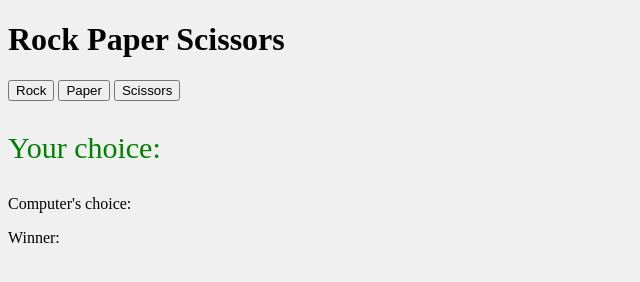
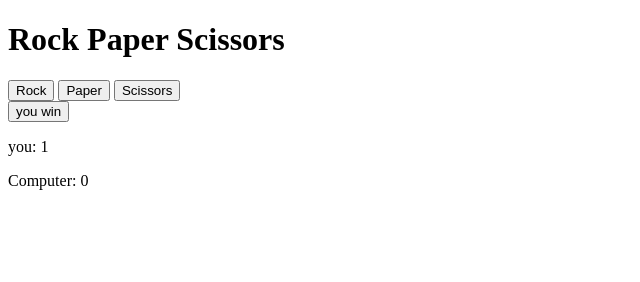
Before and after one commit to Taj-mim/JAVASCRIPT-, a plain HTML site: page Rock paper scissor game/index.html in a window 1280 px wide. Both pictures are taken after a click on the button "Rock". Shown: the whole page, without its empty margins (0-640 px from the left). Drawn offline with Linux system fonts and the light colour scheme; files that its build step writes are made by us from their sources; files whose address does not match are found by name.

Commit message:
build all the logic and structure except styling of rock,paper,scissors game

```diff
--- a/Rock paper scissor game/index.html
+++ b/Rock paper scissor game/index.html
@@ -9,15 +9,15 @@
 <body>
     <div class="container">
         <h1>Rock Paper Scissors</h1>
-        <div class="choices">
-            <button id="rock">Rock</button>
-            <button id="paper">Paper</button>
-            <button id="scissors">Scissors</button>
-        </div>
+            <button class="choices" id="1" value="rock">Rock</button>
+            <button class="choices" id="2" value="paper">Paper</button>
+            <button class="choices" id="3" value="scissors">Scissors</button>
+            <br>
+            <button id="user-choice">Pick a choice</button>
         <div class="result">
-            <p id="user-choice">Your choice: </p>
-            <p id="computer-choice">Computer's choice: </p>
-            <p id="winner">Winner: </p>
+            <p id="you">You: 0</p>
+            <p id="computer">Computer: 0</p>
+
         </div>
     </div>
     <script src="script.js"></script>
--- /dev/null
+++ b/Rock paper scissor game/script.js
@@ -0,0 +1,41 @@
+//let body=document.querySelector('body');
+
+let game=["rock","paper","scissors"];
+let btn=document.querySelectorAll(".choices");
+let btn1=document.getElementById("user-choice");
+let you=document.querySelector("#you");
+let your_score=0;
+let computer =document.querySelector("#computer");
+let computer_score=0;
+
+btn.forEach(button=>{
+    button.addEventListener("click",()=>{
+
+        let randomChoice=game[Math.floor(Math.random()*game.length)];
+
+        console.log(randomChoice);
+
+        console.log("You:", button.value)
+
+        if(button.value===randomChoice){
+            btn1.innerText="Its a tie";
+        }
+        else if(
+                (button.value === "rock" && randomChoice === "scissors") ||
+                (button.value === "paper" && randomChoice === "rock") ||
+                (button.value === "scissors" && randomChoice === "paper")
+            ){
+                btn1.innerText="you win";
+                your_score++;
+                you.innerText=`you:  ${your_score}`;
+            }
+        else{
+                btn1.innerText="You lose";
+                computer_score++;
+                computer.innerText=`computer ${computer_score}`;
+            }
+        }
+    )
+
+}
+);
```
Also changed, not shown: Rock paper scissor game/style.css (added).
